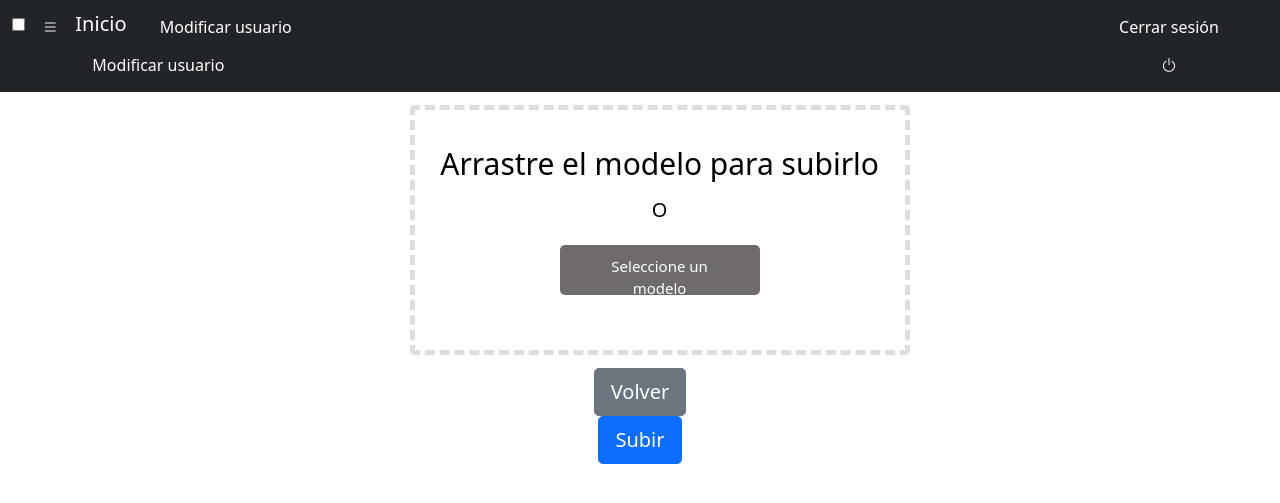
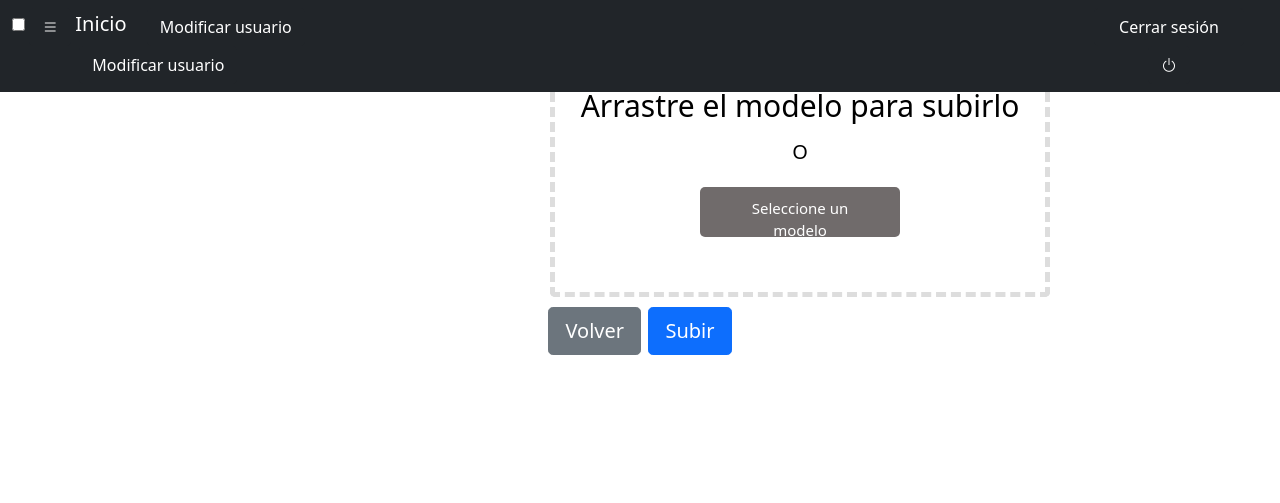
Before and after one commit to xam1002/TFG_Deteccion_Parkinson, a Flask app: template app/templates/admin/modificar_modelo.html in a window 1280 px wide. Shown: the top 503 px of the page. Run offline with Flask 2, Linux system fonts and the light colour scheme; the template is opened without the code that fills it, so the values that code supplies are empty; some libraries are stand-ins or nearby versions.

Commit message:
Ajuste para pantallas más pequeñas y otros cambios

```diff
--- a/app/static/css/subir_modelo.css
+++ b/app/static/css/subir_modelo.css
@@ -1,12 +1,23 @@
 #subida {
-    margin-top: 10%;
+    /* margin-top: 10%; */
+    display: flex;
+    justify-content: center;
     align-items: center;
+    flex-direction: column;
 }
 
 #boton_subir {
     margin: auto;
     margin-top: 1%;
     width: 120px;
+    display : flex;
+    justify-content: center;
+    flex-direction : row;
+}
+
+#boton_v, #boton_p {
+    padding: 5px;
+    width: 100px;
 }
 
 .arrastrar button {
```
